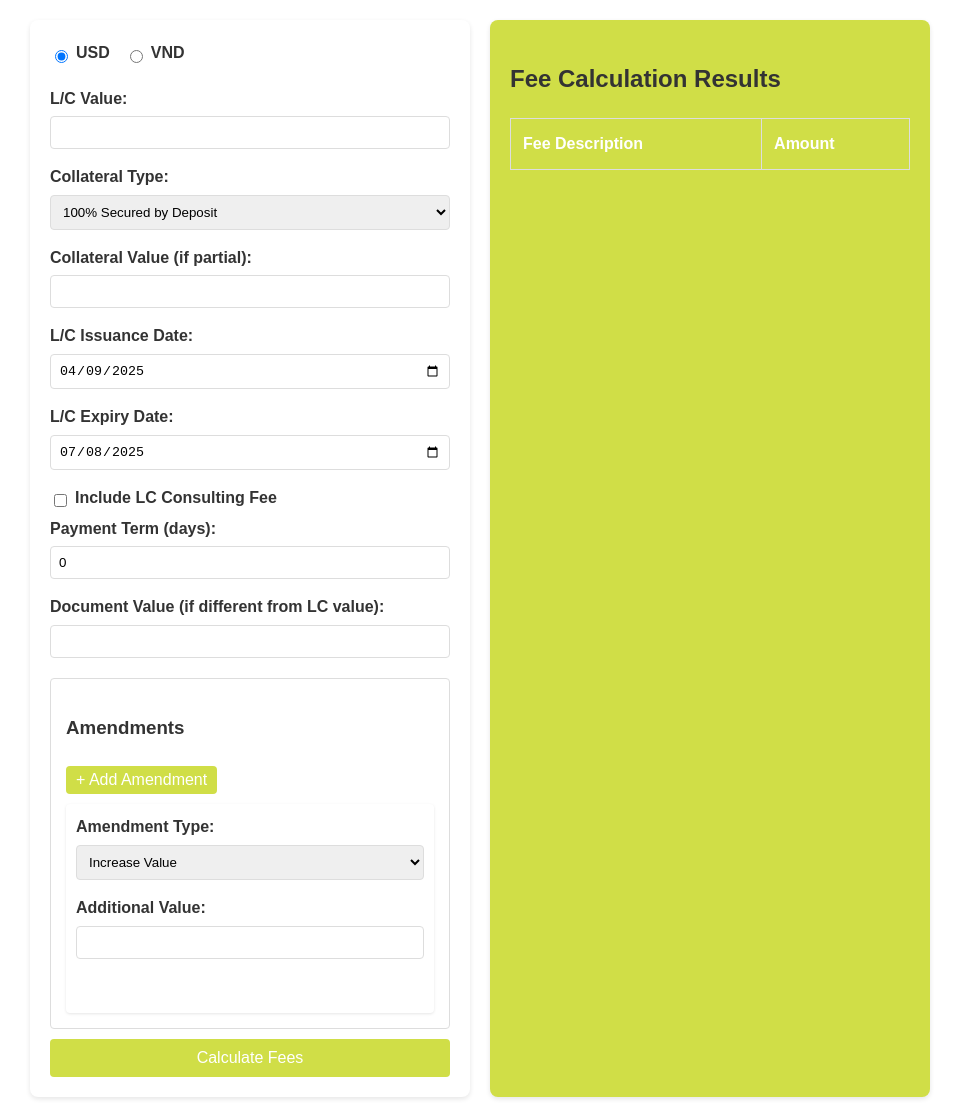
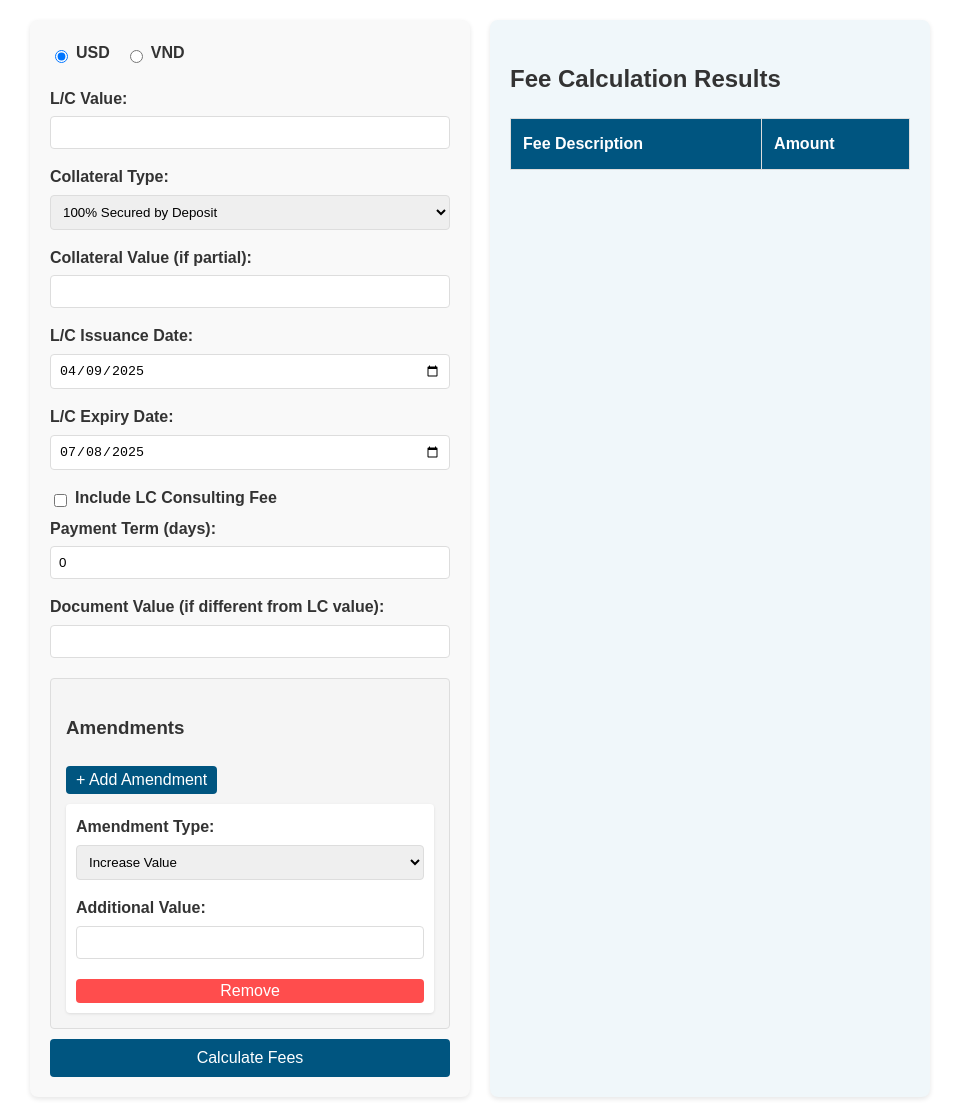
Before and after one commit to AlstonQ/LCFeeCalculation, a plain HTML site: page index.html in a window 1280 px wide. Shown: the whole page, without its empty margins (160-1121 px from the left). Drawn offline with Linux system fonts and the light colour scheme.

Commit message:
Update index.html

```diff
--- a/index.html
+++ b/index.html
@@ -3,6 +3,7 @@
 <head>
     <meta charset="UTF-8">
     <meta name="viewport" content="width=device-width, initial-scale=1.0">
+    <title>Import Letter of Credit Fee Calculator</title>
     <style>
         body {
             font-family: Arial, sans-serif;
@@ -28,7 +29,7 @@
         .input-section, .result-section {
             flex: 1;
             min-width: 300px;
-            background-color: #FFFFFF;
+            background-color: #f9f9f9;
             padding: 20px;
             border-radius: 8px;
             box-shadow: 0 2px 5px rgba(0,0,0,0.1);
@@ -53,7 +54,7 @@
         }
 
         button {
-            background-color: #d0de47;
+            background-color: #005580;
             color: white;
             padding: 10px 15px;
             border: none;
@@ -65,11 +66,11 @@
         }
 
         button:hover {
-            background-color: #d0de47;
+            background-color: #003d5c;
         }
 
         .result-section {
-            background-color: #d0de47;
+            background-color: #f0f7fa;
         }
 
         table {
@@ -88,17 +89,17 @@
         }
 
         th {
-            background-color: #d0de47;
+            background-color: #005580;
             color: white;
         }
 
         tr:nth-child(even) {
-            background-color: #FFFFFF;
+            background-color: #f2f2f2;
         }
 
         .total-row {
             font-weight: bold;
-            background-color: #d0de47 !important;
+            background-color: #e6f2f7 !important;
         }
 
         .currency-switch {
@@ -127,7 +128,7 @@
             padding: 15px;
             border: 1px solid #ddd;
             border-radius: 4px;
-            background-color: #FFFFFF;
+            background-color: #f5f5f5;
         }
 
         #addAmendment {
@@ -145,7 +146,7 @@
         }
 
         .remove-amendment {
-            background-color: #FFFFFF;
+            background-color: #ff4d4d;
             color: white;
             padding: 3px 8px;
             border: none;
@@ -155,7 +156,7 @@
         }
 
         .remove-amendment:hover {
-            background-color: #d0de47;
+            background-color: #e60000;
         }
     </style>
 </head>
```
